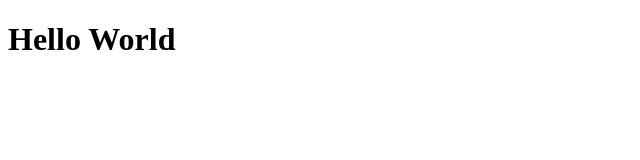
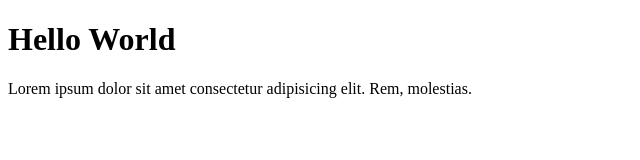
Before and after one commit to ErikCupu/Erik-test, a plain HTML site: page index.html in a window 1280 px wide. Shown: the whole page, without its empty margins (0-640 px from the left). Drawn offline with Linux system fonts and the light colour scheme.

Commit message:
Menambahkan paragraf pada index.html

```diff
--- a/index.html
+++ b/index.html
@@ -8,5 +8,6 @@
   </head>
   <body>
     <h1>Hello World</h1>
+    <p>Lorem ipsum dolor sit amet consectetur adipisicing elit. Rem, molestias.</p>
   </body>
 </html>
```
